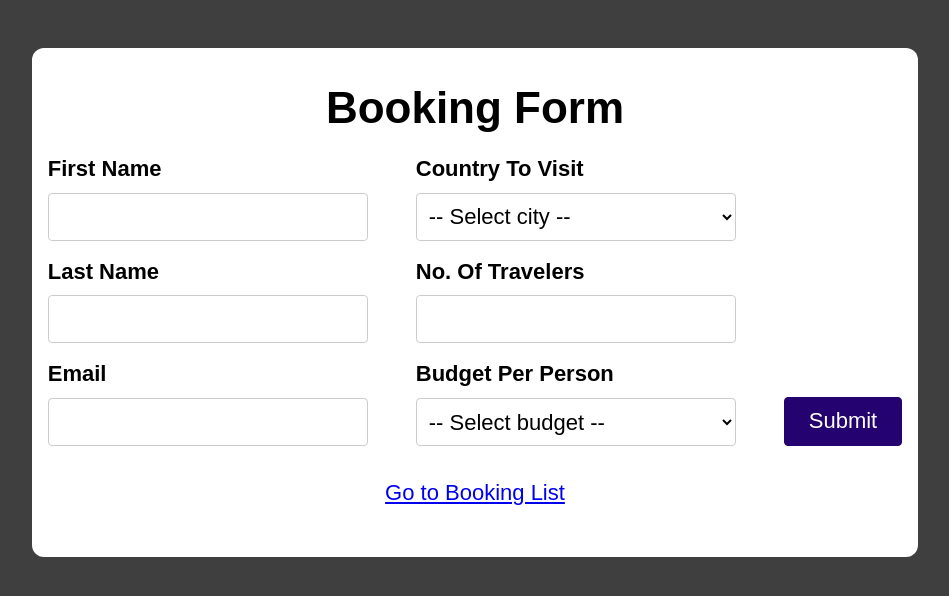
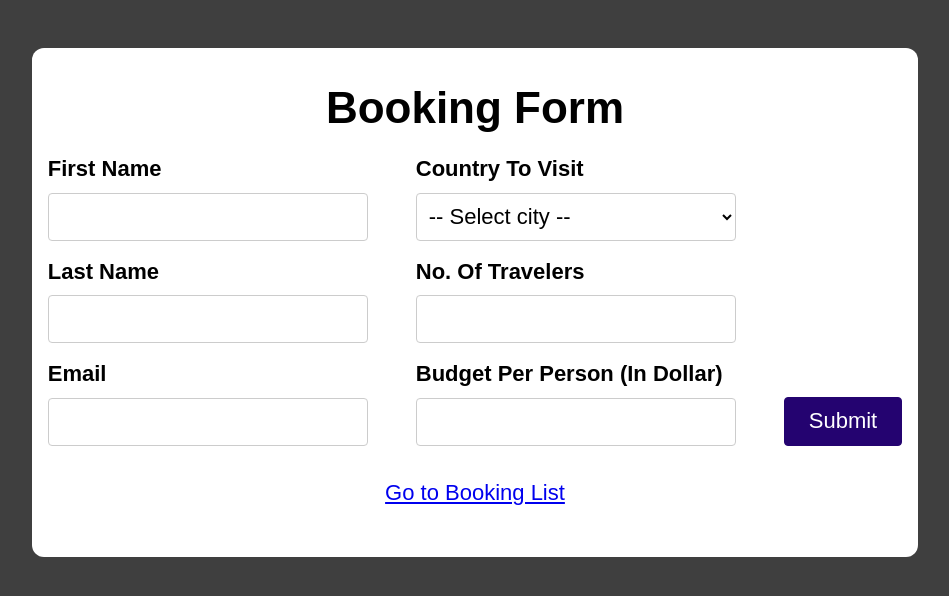
Before and after one commit to Athul-dev-7/travelopia-home-test, a React (Vite) app in the folder react-frontend/: page / in a window 1280 px wide. Shown: the top 596 px of the page, without its empty margins (165-1114 px from the left). Built offline with nearby package versions, Linux system fonts and the light colour scheme; no server answers.

Commit message:
Updates budgetPerPerson field.

```diff
--- a/react-frontend/src/pages/bookingForm/bookingForm.jsx
+++ b/react-frontend/src/pages/bookingForm/bookingForm.jsx
@@ -89,19 +89,15 @@ const BookingForm = () => {
                         />
                     </div>
                     <div className={styles['form-control']}>
-                        <label htmlFor="">Budget Per Person</label>
-                        <select
+                        <label htmlFor="budget">
+                            Budget Per Person (In Dollar)
+                        </label>
+                        <input
                             ref={budgetPerPersonRef}
-                            name="country"
-                            id="country"
-                        >
-                            <option>-- Select budget -- </option>
-                            <option value="$2000">$2,000</option>
-                            <option value="$3000">$3,000</option>
-                            <option value="$4000">$4,000</option>
-                            <option value="$5000">$5,000</option>
-                            <option value="$6000">$6,000</option>
-                        </select>
+                            type="text"
+                            name="budget"
+                            id="budget"
+                        />
                     </div>
                 </div>
                 <div className={styles['form-actions']}>
```
